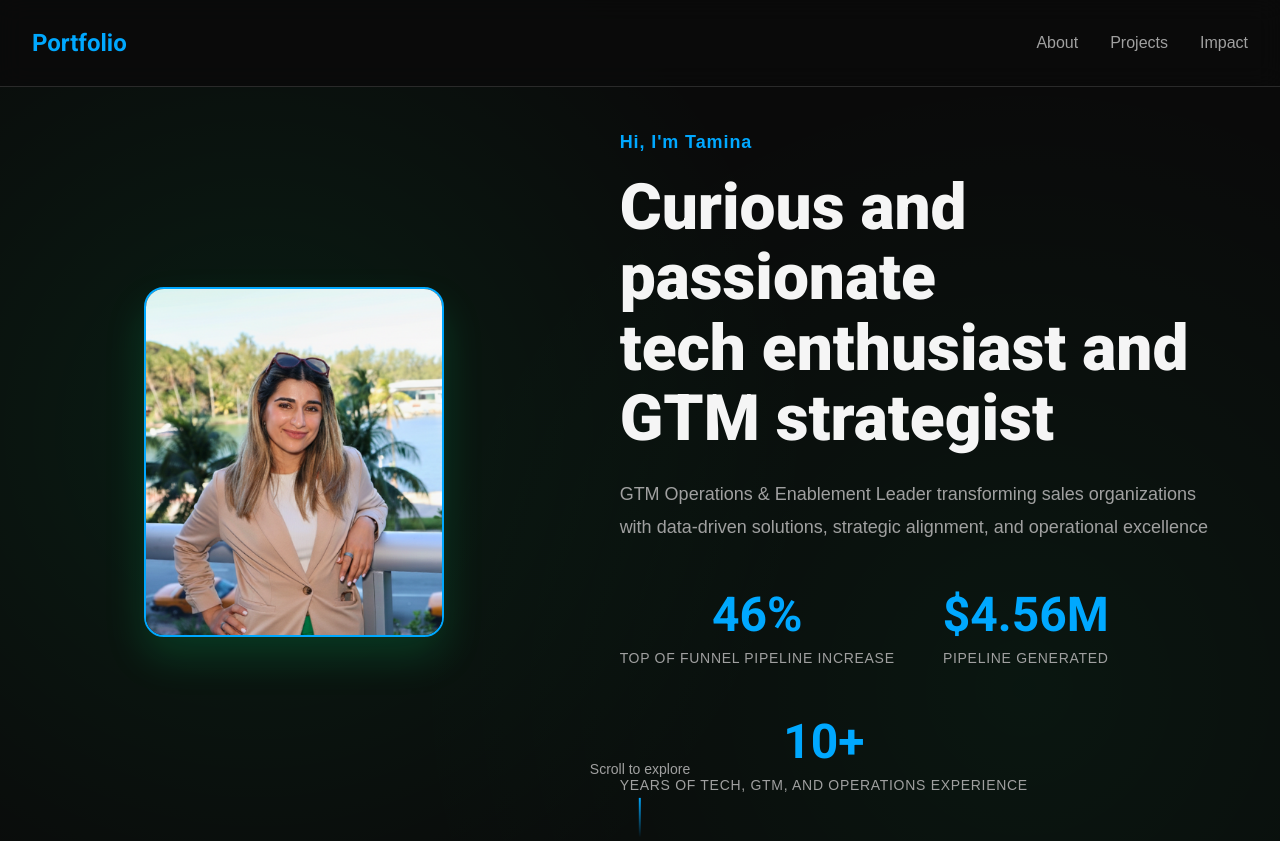
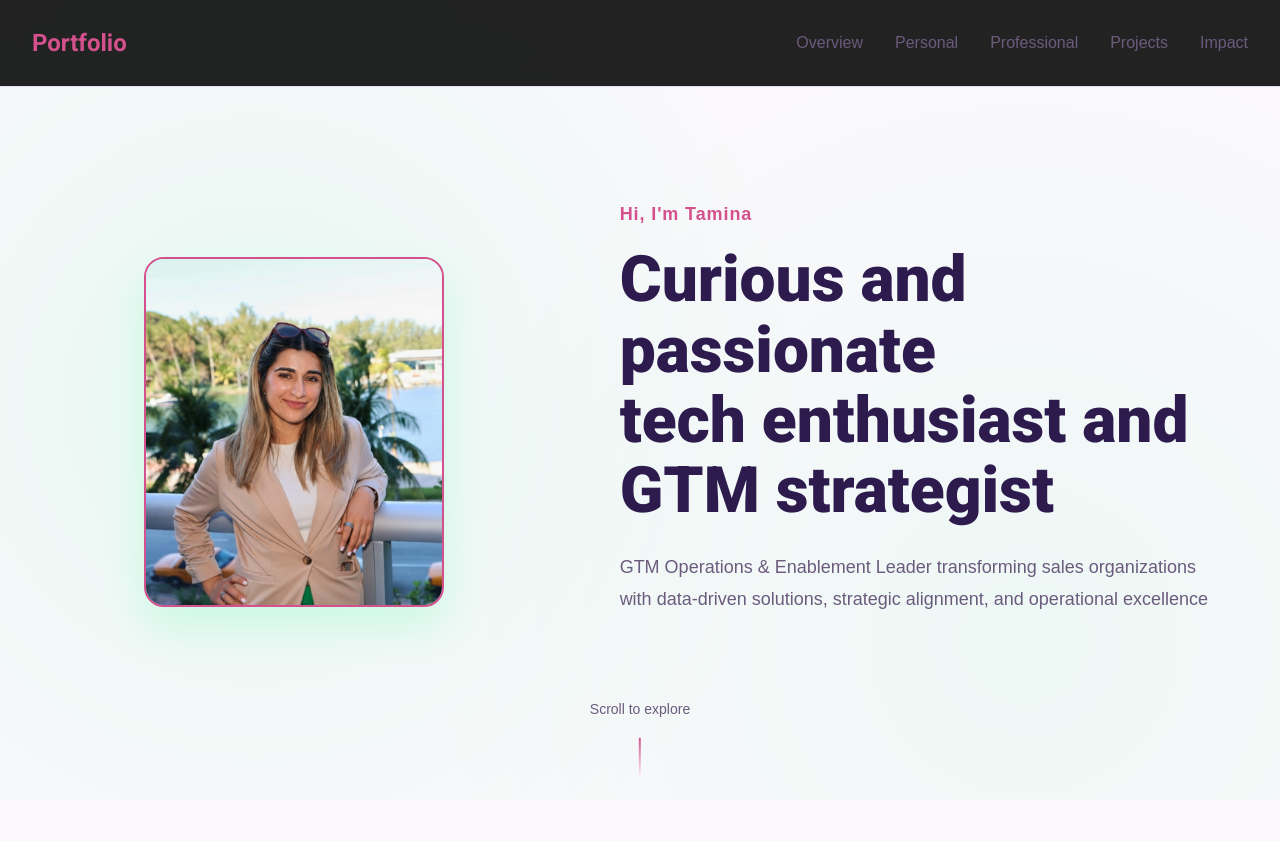
Before and after one commit to brainoftee/brainoftee.github.io, a plain HTML site: page index.html in a window 1280 px wide. Shown: the top 841 px of the page. Drawn offline with Linux system fonts and the light colour scheme; a web font is replaced by a local one.

Commit message:
Visual edits and nav bar

```diff
--- a/index.html
+++ b/index.html
@@ -14,7 +14,9 @@
         <div class="nav-container">
             <div class="nav-brand">Portfolio</div>
             <div class="nav-links">
-                <a href="#about">About</a>
+                <a href="#overview">Overview</a>
+                <a href="#personal">Personal</a>
+                <a href="#professional">Professional</a>
                 <a href="#projects">Projects</a>
                 <a href="#impact">Impact</a>
             </div>
@@ -32,20 +34,6 @@
                 <div class="hero-greeting">Hi, I'm Tamina</div>
                 <h1 class="hero-title">Curious and passionate<br>tech enthusiast and GTM strategist</h1>
                 <p class="hero-subtitle">GTM Operations & Enablement Leader transforming sales organizations with data-driven solutions, strategic alignment, and operational excellence</p>
-                <div class="hero-stats">
-                    <div class="stat-item">
-                        <div class="stat-value">46%</div>
-                        <div class="stat-label">Top of Funnel Pipeline Increase</div>
-                    </div>
-                    <div class="stat-item">
-                        <div class="stat-value">$4.56M</div>
-                        <div class="stat-label">Pipeline Generated</div>
-                    </div>
-                    <div class="stat-item">
-                        <div class="stat-value">10+</div>
-                        <div class="stat-label">Years of Tech, GTM, and Operations Experience</div>
-                    </div>
-                </div>
             </div>
         </div>
         <div class="hero-scroll">
@@ -55,7 +43,7 @@
     </header>
 
     <!-- Overview Section -->
-    <section class="section overview-section">
+    <section id="overview" class="section overview-section">
         <div class="container">
             <div class="section-header">
                 <span class="section-label">Welcome</span>
@@ -82,7 +70,7 @@
     </section>
 
     <!-- Personal Section -->
-    <section id="about" class="section personal-section">
+    <section id="personal" class="section personal-section">
         <div class="container">
             <div class="section-header">
                 <span class="section-label">Beyond Work</span>
@@ -112,7 +100,7 @@
     </section>
 
     <!-- Professional Section -->
-    <section class="section professional-section">
+    <section id="professional" class="section professional-section">
         <div class="container">
             <div class="section-header">
                 <span class="section-label">Career</span>
@@ -149,6 +137,26 @@
                             <li>Data-Informed Decision Making</li>
                             <li>Sustainable Revenue Growth</li>
                         </ul>
+                    </div>
+                </div>
+
+                <div class="professional-impact-stats" style="margin-top: 3rem;">
+                    <div class="section-header">
+                        <h3 class="section-title" style="font-size: 1.75rem;">Key Results</h3>
+                    </div>
+                    <div class="hero-stats">
+                        <div class="stat-item">
+                            <div class="stat-value">46%</div>
+                            <div class="stat-label">Top of Funnel Pipeline Increase</div>
+                        </div>
+                        <div class="stat-item">
+                            <div class="stat-value">$4.56M</div>
+                            <div class="stat-label">Pipeline Generated</div>
+                        </div>
+                        <div class="stat-item">
+                            <div class="stat-value">10+</div>
+                            <div class="stat-label">Years of Tech, GTM, and Operations Experience</div>
+                        </div>
                     </div>
                 </div>
             </div>
--- a/styles.css
+++ b/styles.css
@@ -1,17 +1,17 @@
 :root {
-    --color-bg: #0a0a0a;
-    --color-surface: #141414;
-    --color-surface-elevated: #1a1a1a;
-    --color-text-primary: #f5f5f5;
-    --color-text-secondary: #a0a0a0;
-    --color-accent: #00a8ff;
-    --color-accent-dark: #a855f7;
-    --color-border: #2a2a2a;
+    --color-bg: #faf8fb;
+    --color-surface: #f5f2f8;
+    --color-surface-elevated: #f0edf6;
+    --color-text-primary: #2d1b4e;
+    --color-text-secondary: #6b5b7d;
+    --color-accent: #d4518d;
+    --color-accent-dark: #e8a6c9;
+    --color-border: #e8dff5;
     --font-display: 'Roboto', sans-serif;
     --font-body: 'Google Sans', sans-serif;
-    --shadow-sm: 0 2px 8px rgba(0, 0, 0, 0.3);
-    --shadow-md: 0 4px 16px rgba(0, 0, 0, 0.4);
-    --shadow-lg: 0 8px 32px rgba(0, 0, 0, 0.5);
+    --shadow-sm: 0 2px 8px rgba(212, 81, 141, 0.1);
+    --shadow-md: 0 4px 16px rgba(212, 81, 141, 0.15);
+    --shadow-lg: 0 8px 32px rgba(212, 81, 141, 0.2);
     --transition: all 0.3s cubic-bezier(0.4, 0, 0.2, 1);
 }
 
```
